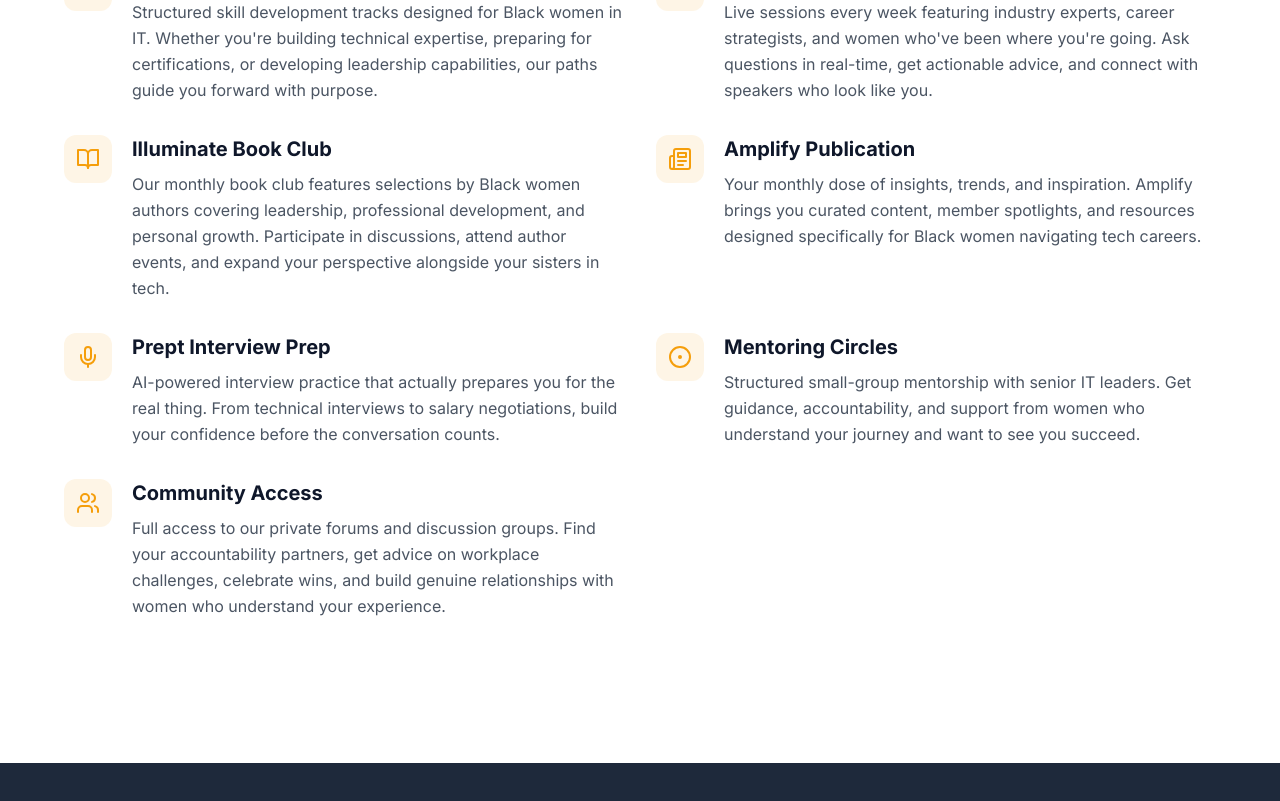
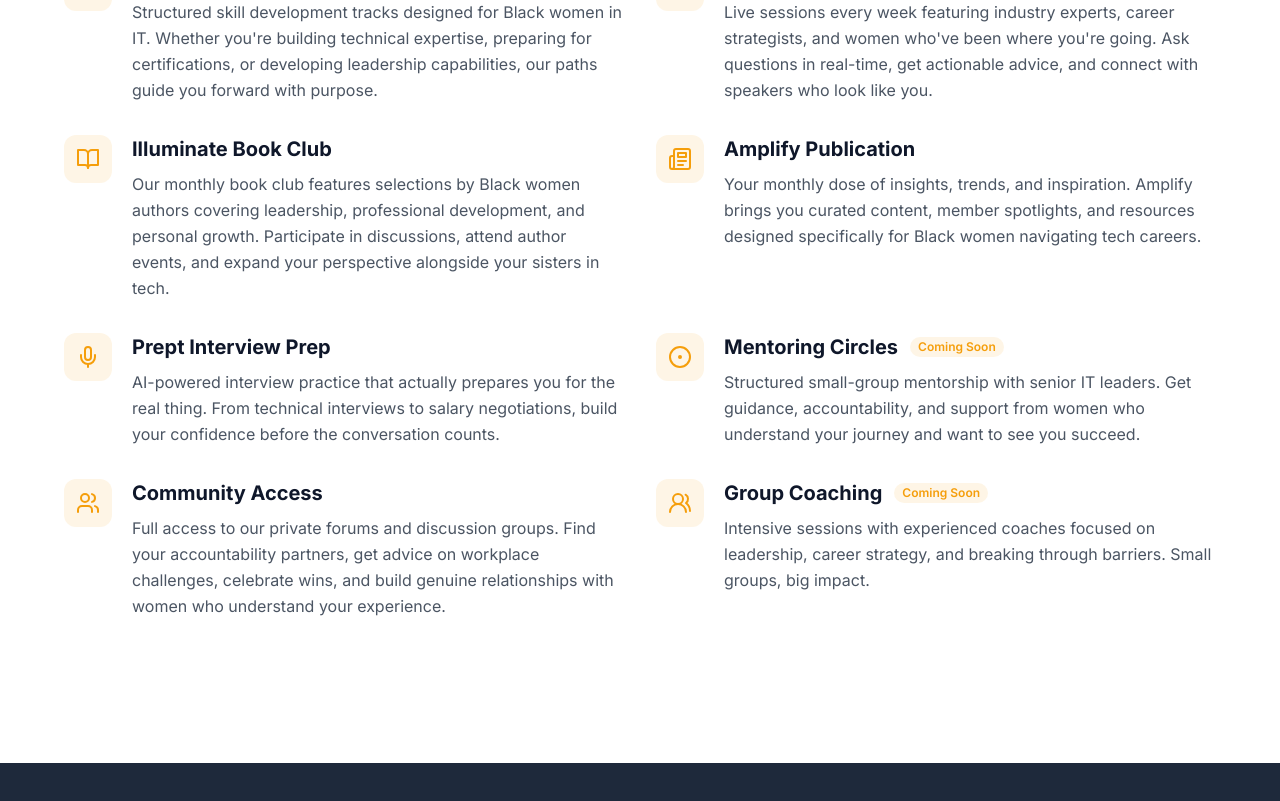
Before and after one commit to phousecos/lumynr, a Next.js app: page /membership in a window 1280 px wide. Shown: the part 851-1652 px from the top of the page. Built offline with nearby package versions, Linux system fonts and the light colour scheme; no server answers.

Commit message:
Add Coming Soon tags to Mentoring Circles and Group Coaching on membership page

```diff
--- a/src/app/membership/page.tsx
+++ b/src/app/membership/page.tsx
@@ -15,6 +15,7 @@ import {
   Newspaper,
   Mic,
   CircleDot,
+  UsersRound,
 } from 'lucide-react'
 
 type CodeValidationResult = {
@@ -140,12 +141,20 @@ function MembershipContent() {
       title: 'Mentoring Circles',
       description:
         'Structured small-group mentorship with senior IT leaders. Get guidance, accountability, and support from women who understand your journey and want to see you succeed.',
+      comingSoon: true,
     },
     {
       icon: Users,
       title: 'Community Access',
       description:
         'Full access to our private forums and discussion groups. Find your accountability partners, get advice on workplace challenges, celebrate wins, and build genuine relationships with women who understand your experience.',
+    },
+    {
+      icon: UsersRound,
+      title: 'Group Coaching',
+      description:
+        'Intensive sessions with experienced coaches focused on leadership, career strategy, and breaking through barriers. Small groups, big impact.',
+      comingSoon: true,
     },
   ]
 
@@ -182,9 +191,16 @@ function MembershipContent() {
                   </div>
                 </div>
                 <div>
-                  <h3 className="text-xl font-bold text-navy-900 mb-2">
-                    {benefit.title}
-                  </h3>
+                  <div className="flex items-center gap-3 mb-2">
+                    <h3 className="text-xl font-bold text-navy-900">
+                      {benefit.title}
+                    </h3>
+                    {'comingSoon' in benefit && benefit.comingSoon && (
+                      <span className="bg-primary/10 text-primary text-xs font-semibold px-2 py-0.5 rounded-full">
+                        Coming Soon
+                      </span>
+                    )}
+                  </div>
                   <p className="text-gray-600 leading-relaxed">
                     {benefit.description}
                   </p>
```
